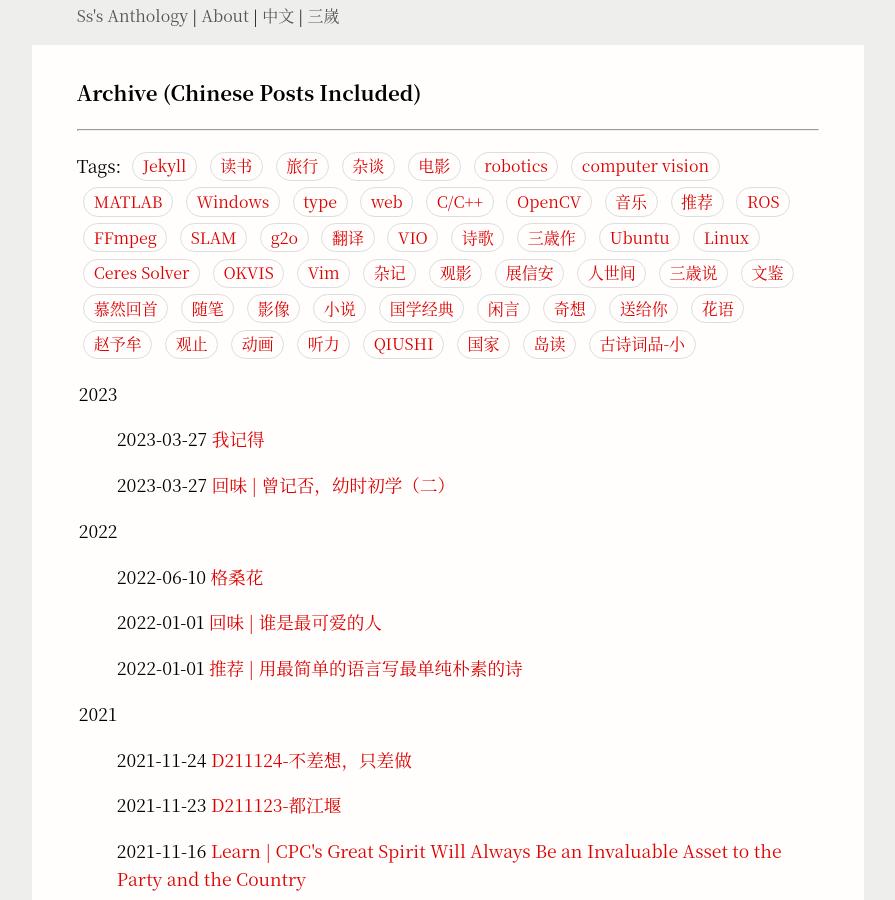
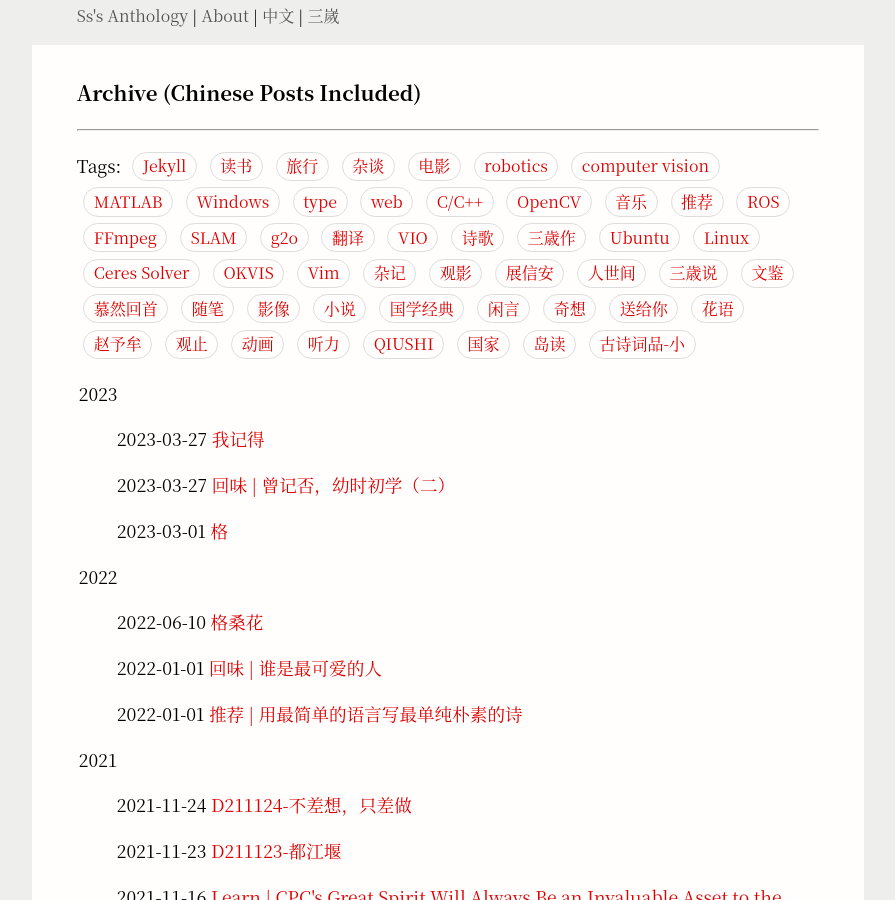
Before and after one commit to Sansuiz/wenji, a Jekyll site: the page built from pages/2archive.md, in a window 1280 px wide and 900 px high. Shown: the whole window, without its empty margins (192-1087 px from the left). Built offline with Jekyll 4.4.1, drawn with Linux system fonts in a browser that asks for light colours; comment, search, counter and statistics services are not loaded; a file with an impossible date is left out; some of the changed text lies outside the part shown.

Commit message:
Update 2023-07-10-ge-san.md

```diff
--- a/_posts/HuaYu/2023-07-10-ge-san.md
+++ b/_posts/HuaYu/2023-07-10-ge-san.md
@@ -1,7 +1,7 @@
 ---
 layout: cnpost
 title:  "格"
-date:   2023-07 15:15:00
+date:   2023-03-01 15:15:00
 categories: cn
 tags: 奇想 花语 三歳作
 ---
```
